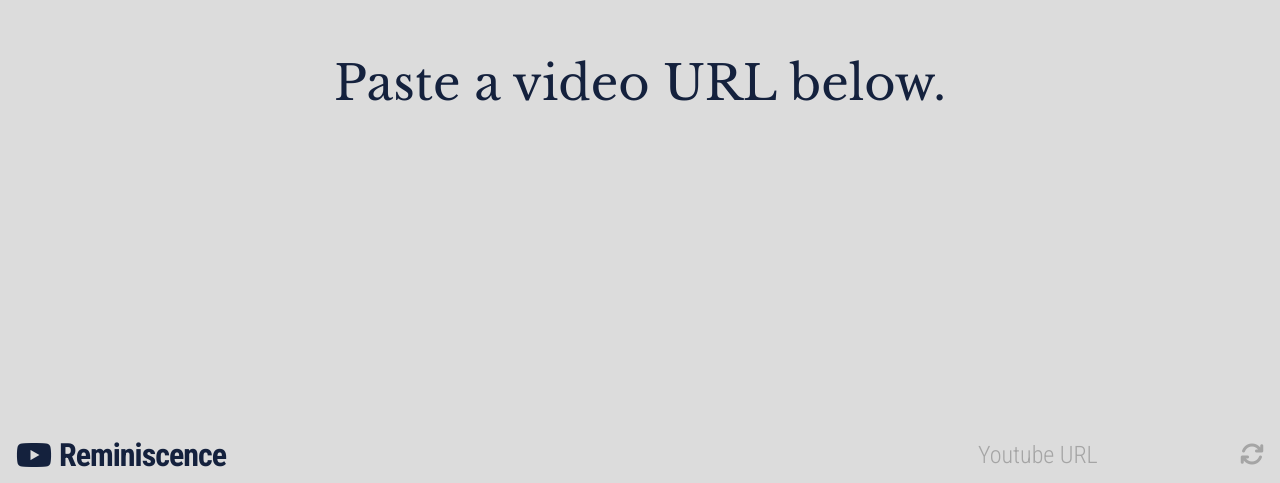
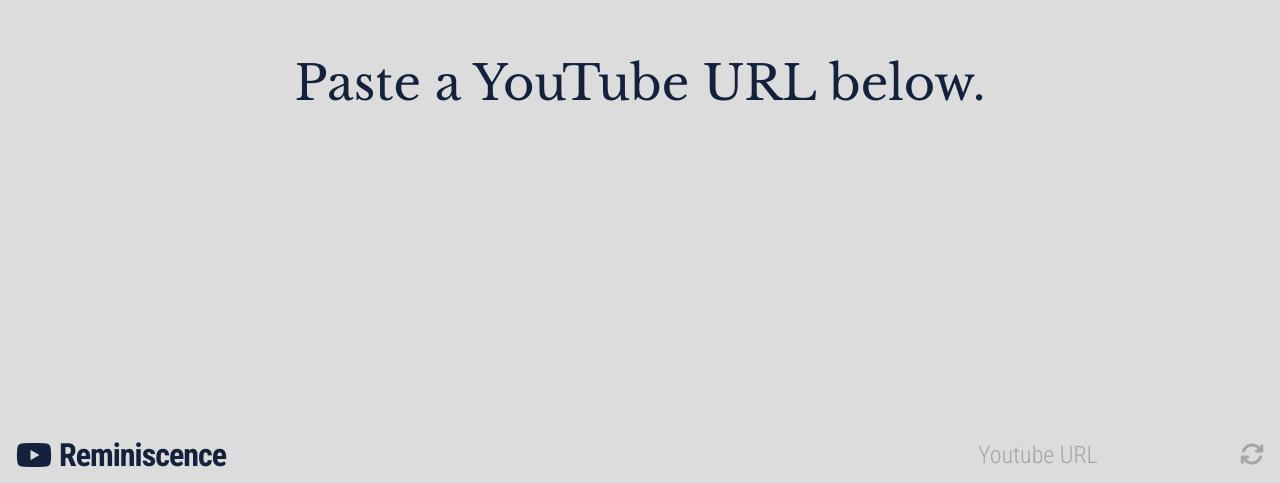
Before and after one commit to mreed4/reminiscence, a React (Vite) app: page / in a window 1280 px wide. Shown: the part 317-800 px from the top of the page. Built offline with nearby package versions, Linux system fonts and the light colour scheme.

Commit message:
Phrasing

```diff
--- a/src/Components/App.jsx
+++ b/src/Components/App.jsx
@@ -13,7 +13,7 @@ function App() {
   return (
     <>
       <main>
-        {commentLoaded ? <Comment /> : <p className="prompt">Paste a video URL below.</p>}
+        {commentLoaded ? <Comment /> : <p className="prompt">Paste a YouTube URL below.</p>}
         {commentError && <p className="comments-error">Comments could not be loaded</p>}
         {invalidURL && <p className="invalid-url">Invalid URL</p>}
       </main>
```
